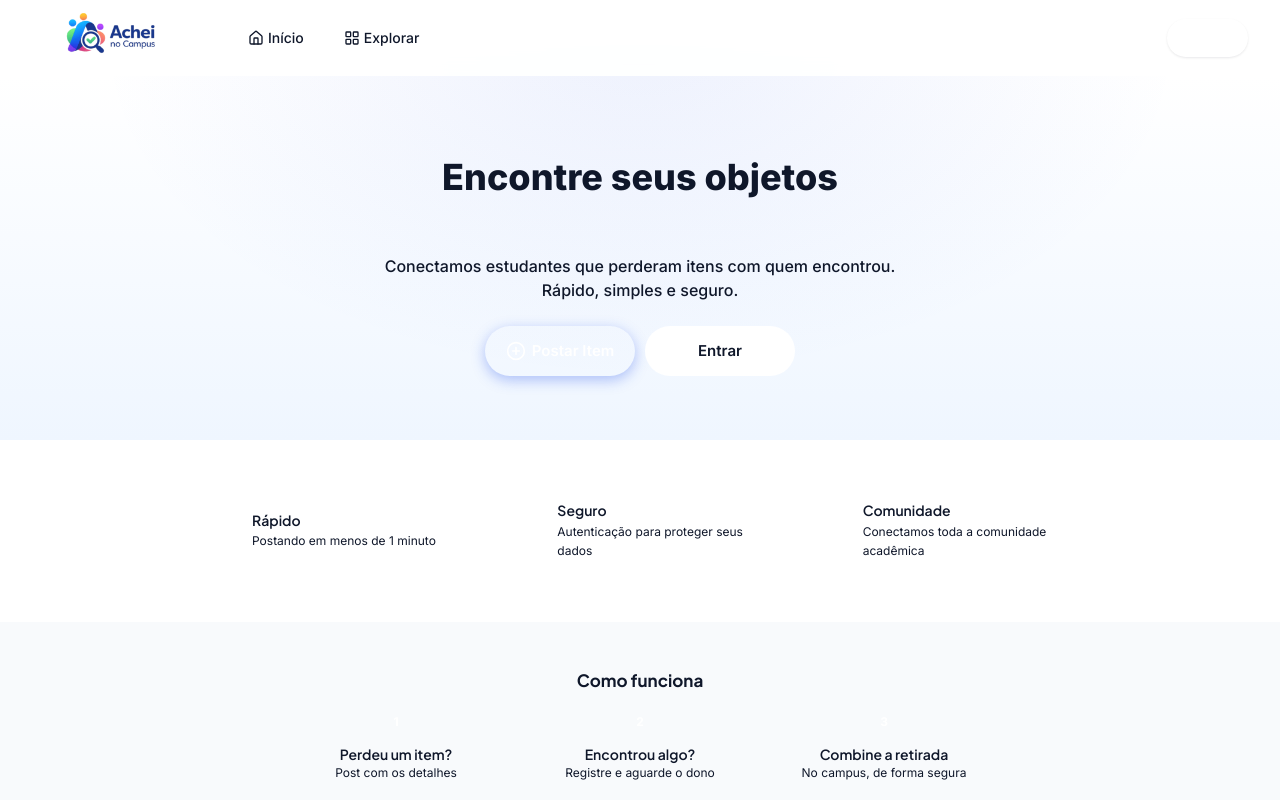
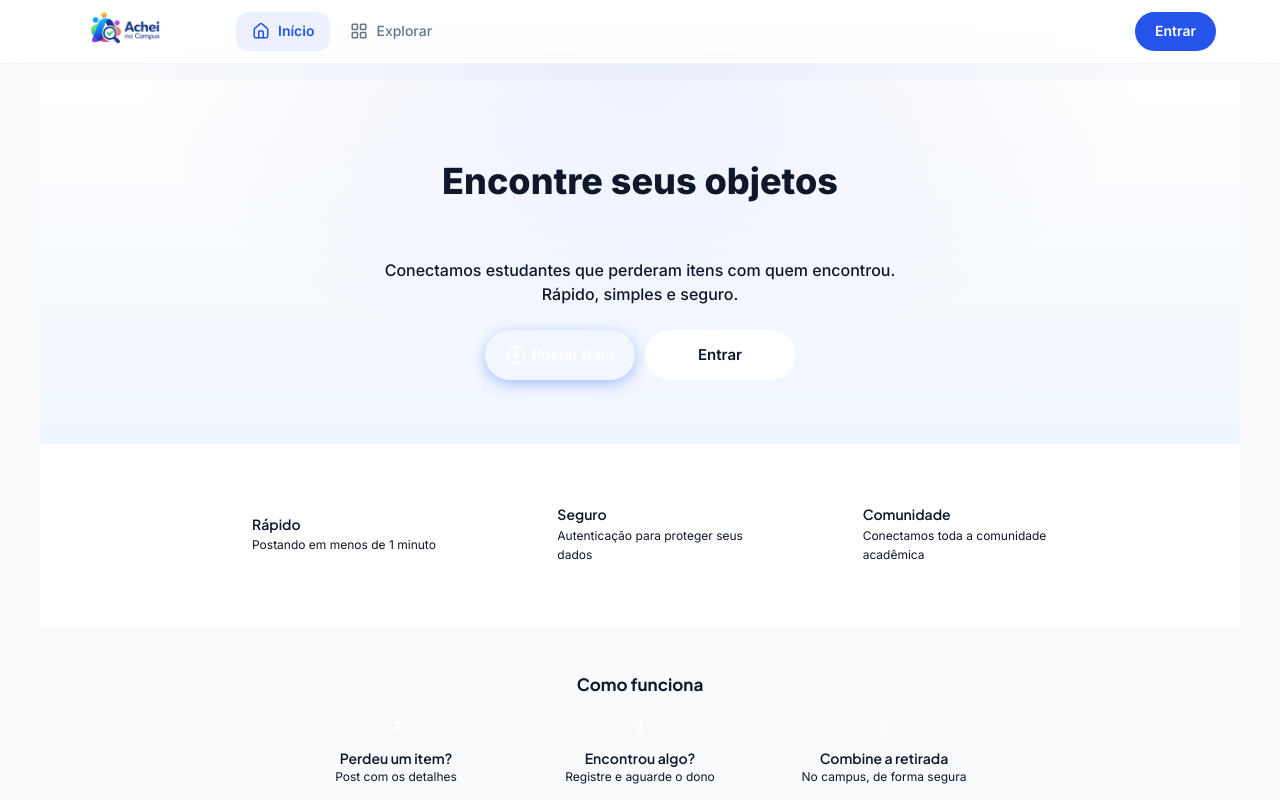
Before and after one commit to iago-pinheiro/AcheiNoCampus, a React (Vite) app in the folder frontend/: page / in a window 1280 px wide. Shown: the top 800 px of the page. Built offline with nearby package versions, Linux system fonts and the light colour scheme; no server answers.

Commit message:
feat: redesenha layout mobile-first com bottom nav e header responsivo

```diff
--- a/frontend/src/components/layout/Header.css
+++ b/frontend/src/components/layout/Header.css
@@ -1,26 +1,36 @@
 .header {
-  position: sticky;
+  display: none;
+  position: fixed;
   top: 0;
-  z-index: 90;
-  background-color: rgba(255, 255, 255, 0.95);
-  border-bottom: 1px solid var(--color-border-light);
-  backdrop-filter: blur(12px);
+  left: 0;
+  right: 0;
+  z-index: 100;
+  background: rgba(255, 255, 255, 0.85);
+  backdrop-filter: blur(16px) saturate(180%);
+  border-bottom: 1px solid var(--border-light);
+  height: var(--header-height);
+}
+
+@media (min-width: 768px) {
+  .header {
+    display: block;
+  }
 }
 
 .header__inner {
   display: flex;
   align-items: center;
   justify-content: space-between;
-  height: 60px;
-  padding: 0 0.75rem;
+  height: 100%;
+  padding: 0 24px;
+  max-width: 1200px;
   margin: 0 auto;
 }
 
 .header__left {
   display: flex;
   align-items: center;
-  gap: 0.75rem;
-  min-width: 0;
+  gap: 32px;
 }
 
 .header__logo {
@@ -28,198 +38,111 @@
   align-items: center;
   flex-shrink: 0;
   text-decoration: none;
+  transition: opacity 0.2s;
 }
 
-.header__logo:active {
-  transform: scale(0.98);
+.header__logo:hover {
+  opacity: 0.8;
 }
 
 .header__logo-img {
   display: block;
-  width: 100px;
+  width: 140px;
   height: auto;
 }
 
 .header__nav {
   display: flex;
   align-items: center;
-  gap: 0.25rem;
+  gap: 4px;
 }
 
 .header__nav-link {
   display: flex;
   align-items: center;
-  gap: 0.25rem;
-  padding: 0.375rem 0.5rem;
-  border-radius: var(--radius-lg);
-  font-size: 0.75rem;
+  gap: 8px;
+  padding: 8px 16px;
+  border-radius: var(--radius-md);
+  font-size: 0.875rem;
   font-weight: 500;
-  color: var(--color-text-muted);
+  color: var(--text-secondary);
   text-decoration: none;
-  white-space: nowrap;
-  transition: all 0.15s ease;
+  transition: all 0.2s ease;
 }
 
 .header__nav-link:hover {
-  background: var(--color-bg-light);
-  color: var(--color-text-main);
+  background: var(--surface-hover);
+  color: var(--text-primary);
 }
 
 .header__nav-link--active {
-  color: var(--color-primary-blue);
-  background: var(--color-primary-light);
+  background: rgba(37, 83, 235, 0.08);
+  color: var(--primary-blue);
+  font-weight: 600;
 }
 
-.header__nav-link-text {
-  display: none;
+.header__right {
+  display: flex;
+  align-items: center;
+  gap: 8px;
 }
 
-.header__user-actions {
-  display: flex;
-  align-items: center;
-  gap: 0.375rem;
-  flex-shrink: 0;
-}
-
-.header__user-btn {
+.header__icon-btn {
   display: flex;
   align-items: center;
   justify-content: center;
   width: 40px;
   height: 40px;
-  border: none;
-  background: var(--gradient-primary);
-  border-radius: 50%;
-  cursor: pointer;
-  text-decoration: none;
-  transition: all 0.15s ease;
-  box-shadow: var(--shadow-sm);
+  border-radius: var(--radius-md);
+  color: var(--text-secondary);
+  transition: all 0.2s ease;
 }
 
-.header__user-btn:hover {
-  box-shadow: var(--shadow-md);
-  transform: scale(1.05);
+.header__icon-btn:hover {
+  background: var(--surface-hover);
+  color: var(--text-primary);
 }
 
-.header__user-btn:active {
-  transform: scale(0.95);
-}
-
-.header__user-avatar {
-  color: #fff;
-  font-size: 0.9375rem;
-  font-weight: 700;
-  font-family: var(--font-title);
-}
-
-.header__logout-btn {
+.header__avatar {
   display: flex;
   align-items: center;
   justify-content: center;
-  width: 40px;
-  height: 40px;
-  border: 1px solid var(--color-border);
-  background: var(--color-surface);
-  border-radius: var(--radius-lg);
-  cursor: pointer;
-  color: var(--color-text-muted);
-  transition: all 0.15s ease;
+  width: 36px;
+  height: 36px;
+  border-radius: var(--radius-full);
+  background: linear-gradient(135deg, var(--primary-blue), var(--vibrant-purple));
+  text-decoration: none;
+  transition: transform 0.2s ease, box-shadow 0.2s ease;
 }
 
-.header__logout-btn:hover {
-  background: var(--color-bg-light);
-  color: var(--color-text-main);
+.header__avatar:hover {
+  transform: scale(1.05);
+  box-shadow: var(--shadow-glow);
 }
 
-.header__logout-btn:active {
-  transform: scale(0.95);
+.header__avatar-letter {
+  color: #fff;
+  font-size: 0.875rem;
+  font-weight: 700;
+  font-family: var(--font-display);
 }
 
 .header__login-btn {
-  padding: 0.375rem 0.75rem;
+  display: inline-flex;
+  align-items: center;
+  gap: 8px;
+  padding: 8px 20px;
   border-radius: var(--radius-full);
-  font-size: 0.75rem;
+  font-size: 0.875rem;
   font-weight: 600;
   color: #fff;
   text-decoration: none;
-  background: var(--gradient-primary);
-  box-shadow: var(--shadow-sm);
-  transition: all 0.15s ease;
-  white-space: nowrap;
-  flex-shrink: 0;
+  background: var(--primary-blue);
+  transition: all 0.2s ease;
 }
 
 .header__login-btn:hover {
-  box-shadow: var(--shadow-md);
+  background: var(--primary-hover);
   transform: translateY(-1px);
+  box-shadow: var(--shadow-glow);
 }
-
-.header__login-btn:active {
-  transform: scale(0.96);
-}
-
-@media (max-width: 639px) {
-  .header {
-    display: none;
-  }
-}
-
-@media (min-width: 480px) {
-  .header__inner {
-    height: 68px;
-    padding: 0 1rem;
-  }
-
-  .header__logo-img {
-    width: 140px;
-  }
-
-  .header__left {
-    gap: 1.25rem;
-  }
-
-  .header__nav {
-    gap: 0.5rem;
-  }
-
-  .header__nav-link {
-    padding: 0.5rem 0.875rem;
-    font-size: 0.8125rem;
-  }
-
-  .header__nav-link-text {
-    display: inline;
-  }
-
-  .header__user-btn,
-  .header__logout-btn {
-    width: 44px;
-    height: 44px;
-  }
-
-  .header__login-btn {
-    padding: 0.5rem 1.125rem;
-    font-size: 0.8125rem;
-  }
-}
-
-@media (min-width: 768px) {
-  .header__inner {
-    height: 76px;
-    padding: 0 2rem;
-  }
-
-  .header__logo-img {
-    width: 180px;
-  }
-
-  .header__nav-link {
-    padding: 0.5rem 1rem;
-    font-size: 0.875rem;
-  }
-
-  .header__login-btn {
-    padding: 0.5rem 1.25rem;
-    font-size: 0.875rem;
-  }
-}
--- a/frontend/src/components/layout/Header.jsx
+++ b/frontend/src/components/layout/Header.jsx
@@ -1,4 +1,5 @@
 import { Link, useNavigate, useLocation } from 'react-router-dom';
+import { motion } from 'framer-motion';
 import { useAuth } from '../../contexts/AuthContext';
 import { LogOut, LayoutGrid, PlusCircle, Home } from 'lucide-react';
 import logoSideText from '../../assets/logo_side_text_nav.png';
@@ -14,53 +15,67 @@ export function Header() {
     navigate('/login');
   };
 
-  const navLink = (to, label, icon) => {
-    const active = location.pathname === to;
-    return (
-      <Link
-        to={to}
-        className={`header__nav-link ${active ? 'header__nav-link--active' : ''}`}
-      >
-        {icon}
-        <span className={`header__nav-link-text ${active ? 'header__nav-link-text--active' : ''}`}>
-          {label}
-        </span>
-      </Link>
-    );
-  };
+  const isActive = (path) => location.pathname === path;
 
   return (
-    <header className="header">
+    <motion.header
+      className="header"
+      initial={{ y: -20, opacity: 0 }}
+      animate={{ y: 0, opacity: 1 }}
+      transition={{ duration: 0.3, ease: 'easeOut' }}
+    >
       <div className="header__inner">
         <div className="header__left">
           <Link to="/" className="header__logo" aria-label="Início">
             <img src={logoSideText} alt="Achei no Campus" className="header__logo-img" />
           </Link>
 
-          <nav className="header__nav" aria-label="Navegação">
-            {navLink('/', 'Início', <Home size={16} strokeWidth={2} />)}
-            {navLink('/itens', 'Explorar', <LayoutGrid size={16} strokeWidth={2} />)}
-            {signed && navLink('/postar', 'Postar', <PlusCircle size={16} strokeWidth={2} />)}
+          <nav className="header__nav" aria-label="Navegação principal">
+            <Link
+              to="/"
+              className={`header__nav-link ${isActive('/') ? 'header__nav-link--active' : ''}`}
+            >
+              <Home size={18} />
+              <span>Início</span>
+            </Link>
+            <Link
+              to="/itens"
+              className={`header__nav-link ${isActive('/itens') ? 'header__nav-link--active' : ''}`}
+            >
+              <LayoutGrid size={18} />
+              <span>Explorar</span>
+            </Link>
+            {signed && (
+              <Link
+                to="/postar"
+                className={`header__nav-link ${isActive('/postar') ? 'header__nav-link--active' : ''}`}
+              >
+                <PlusCircle size={18} />
+                <span>Postar</span>
+              </Link>
+            )}
           </nav>
         </div>
 
+        <div className="header__right">
           {signed ? (
-          <div className="header__user-actions">
-            <Link to="/perfil" className="header__user-btn" aria-label="Perfil">
-              <span className="header__user-avatar">
+            <>
+              <Link to="/perfil" className="header__avatar" aria-label="Perfil">
+                <span className="header__avatar-letter">
                   {user?.name?.charAt(0)?.toUpperCase() || 'U'}
                 </span>
               </Link>
-            <button onClick={handleLogout} className="header__logout-btn" aria-label="Sair">
-              <LogOut size={18} strokeWidth={2} />
+              <button onClick={handleLogout} className="header__icon-btn" aria-label="Sair">
+                <LogOut size={20} />
               </button>
-          </div>
+            </>
           ) : (
             <Link to="/login" className="header__login-btn">
               Entrar
             </Link>
           )}
         </div>
-    </header>
+      </div>
+    </motion.header>
   );
 }
--- a/frontend/src/components/layout/Layout.css
+++ b/frontend/src/components/layout/Layout.css
@@ -2,23 +2,20 @@
   min-height: 100vh;
   display: flex;
   flex-direction: column;
-  padding-bottom: 64px;
+  background: var(--bg);
 }
 
-.main-container {
+.main-content {
   flex: 1;
   width: 100%;
-  display: flex;
-  flex-direction: column;
-  align-items: center;
+  max-width: 1200px;
+  margin: 0 auto;
+  padding-bottom: calc(var(--bottom-nav-height) + 16px);
 }
 
-@media (min-width: 640px) {
-  .app-shell {
-    padding-bottom: 0;
-  }
-
-  .bottom-nav {
-    display: none;
+@media (min-width: 768px) {
+  .main-content {
+    padding-bottom: 32px;
+    padding-top: calc(var(--header-height) + 16px);
   }
 }
--- a/frontend/src/components/layout/Layout.jsx
+++ b/frontend/src/components/layout/Layout.jsx
@@ -1,16 +1,28 @@
-import { Outlet } from 'react-router-dom';
+import { Outlet, useLocation } from 'react-router-dom';
+import { motion } from 'framer-motion';
 import { Header } from './Header';
 import { BottomNav } from './BottomNav';
 import './Layout.css';
 
 export function Layout() {
+  const location = useLocation();
+
+  const hideNav = location.pathname === '/login' || location.pathname === '/cadastro';
+
   return (
     <div className="app-shell">
-      <Header />
-      <main className="main-container">
-        <Outlet />
+      {!hideNav && <Header />}
+      <main className="main-content">
+        <motion.div
+          key={location.pathname}
+          initial={{ opacity: 0 }}
+          animate={{ opacity: 1 }}
+          transition={{ duration: 0.15, ease: 'easeOut' }}
+        >
+          <Outlet />
+        </motion.div>
       </main>
-      <BottomNav />
+      {!hideNav && <BottomNav />}
     </div>
   );
 }
```
Also changed, not shown: frontend/src/components/layout/BottomNav.css (+59 -34 lines), frontend/src/components/layout/BottomNav.jsx (+24 -9 lines). Lines whose indentation alone changed are shown as unchanged.
